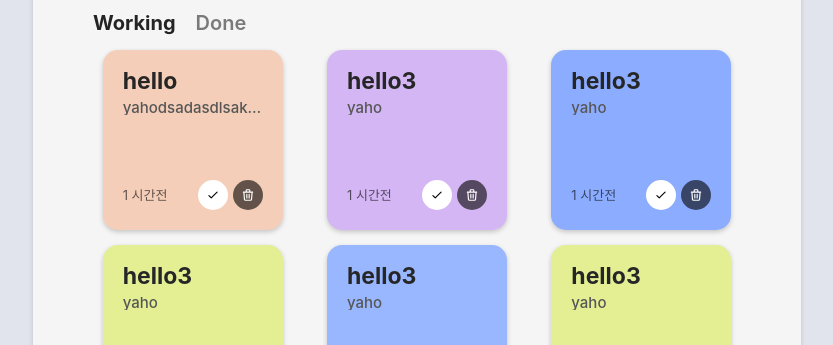
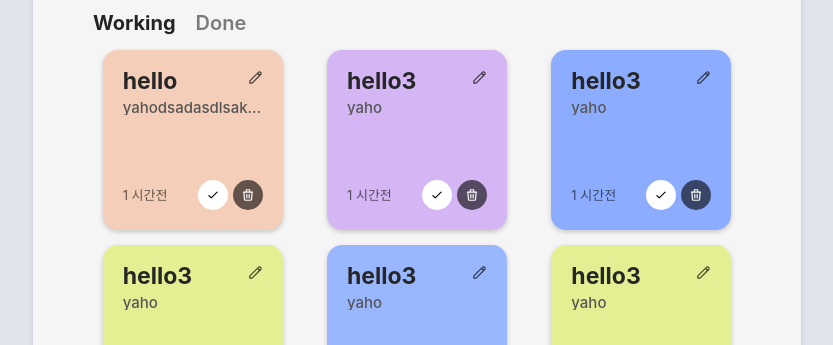
Before and after one commit to jeongmin-dev/team-todolist, a React (Create React App) app: page /todoList in a window 1280 px wide. Shown: the part 195-540 px from the top of the page, without its empty margins (223-1056 px from the left). Built offline with nearby package versions, Linux system fonts and the light colour scheme; data requests are answered from the project's data file.

Commit message:
create Todo edit button

```diff
--- a/src/components/list/List.jsx
+++ b/src/components/list/List.jsx
@@ -31,6 +31,20 @@ const BigContainer = styled.div`
   &::-webkit-scrollbar {
     //display: none; /* Chrome, Safari, Opera*/
   }
+  &::-webkit-scrollbar {
+    width: 5px; /* 스크롤바의 너비 */
+  }
+
+  &::-webkit-scrollbar-thumb {
+    height: 30%; /* 스크롤바의 길이 */
+    background: rgba(0, 0, 0, 0.2); /* 스크롤바의 색상 */
+
+    border-radius: 10px;
+  }
+
+  &::-webkit-scrollbar-track {
+    background: inherit;
+  }
   @media screen and (max-width: 770px) {
     //height: 74vw;
     //min-height: 460px;
--- a/src/components/todo/Todo.jsx
+++ b/src/components/todo/Todo.jsx
@@ -24,9 +24,28 @@ function Todo({ id, title, content, color, createdAt, isDone }) {
   return (
     <ListItem bgColor={color}>
       <TodoItem>
-        <Link to={`todos/${id}`}>
-          <h3>{title}</h3>
-        </Link>
+        <div>
+          <Link to={`todos/${id}`}>
+            <h3>{title}</h3>
+          </Link>
+          <span>
+            <svg
+              className="w-6 h-6"
+              fill="none"
+              stroke="currentColor"
+              viewBox="0 0 24 24"
+              xmlns="http://www.w3.org/2000/svg"
+            >
+              <path
+                strokeLinecap="round"
+                strokeLinejoin="round"
+                strokeWidth={2}
+                d="M15.232 5.232l3.536 3.536m-2.036-5.036a2.5 2.5 0 113.536 3.536L6.5 21.036H3v-3.572L16.732 3.732z"
+              />
+            </svg>
+          </span>
+        </div>
+
         <p>{content}</p>
       </TodoItem>
       <TodoUtils>
@@ -103,7 +122,7 @@ const TodoItem = styled.div`
     &:hover {
       h3 {
         color: rgba(255, 255, 255, 0.8);
-        text-shadow: 0 2px 3px rgba(0, 0, 0, 0.2);
+        text-shadow: 0 2px 3px rgba(0, 0, 0, 0.15);
         transform: translateY(-3px);
       }
     }
@@ -118,6 +137,30 @@ const TodoItem = styled.div`
     font-size: 15px;
     white-space: nowrap;
     text-overflow: ellipsis;
+  }
+  &:first-child {
+    div {
+      display: flex;
+      justify-content: space-between;
+      width: 100%;
+      span {
+        width: 15px;
+        height: 15px;
+        cursor: pointer;
+        svg {
+          color: rgba(0, 0, 0, 0.7);
+          transition: color 1s linear;
+          transition: transform 0.3s linear;
+        }
+        &:hover {
+          svg {
+            color: rgba(255, 255, 255, 0.8);
+            text-shadow: 0 2px 3px rgba(0, 0, 0, 0.15);
+            transform: translateY(-3px);
+          }
+        }
+      }
+    }
   }
   @media screen and (max-width: 780px) {
     h3 {
```
